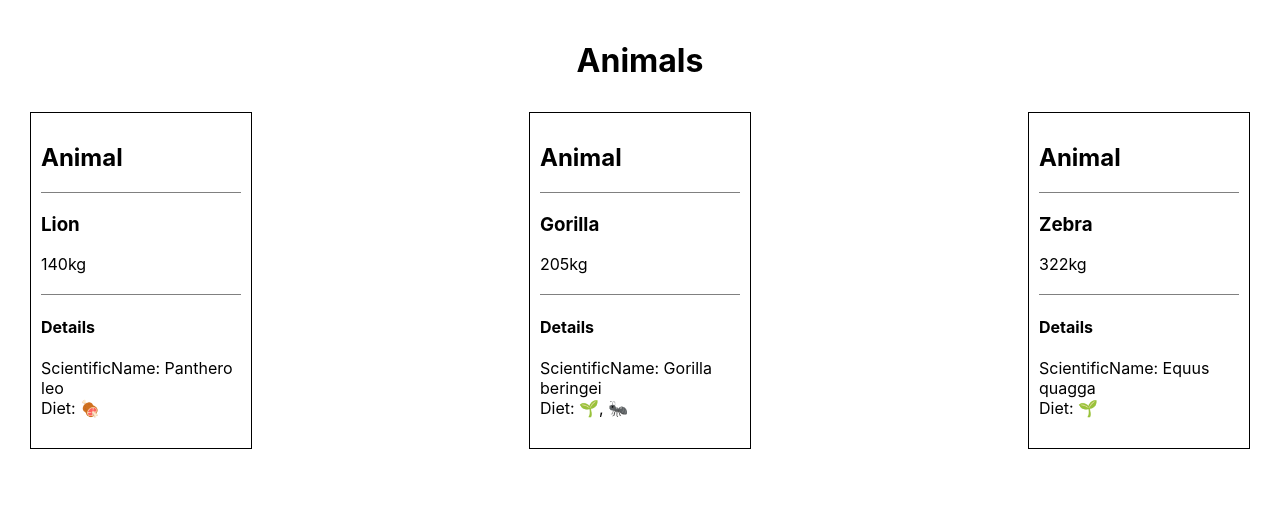
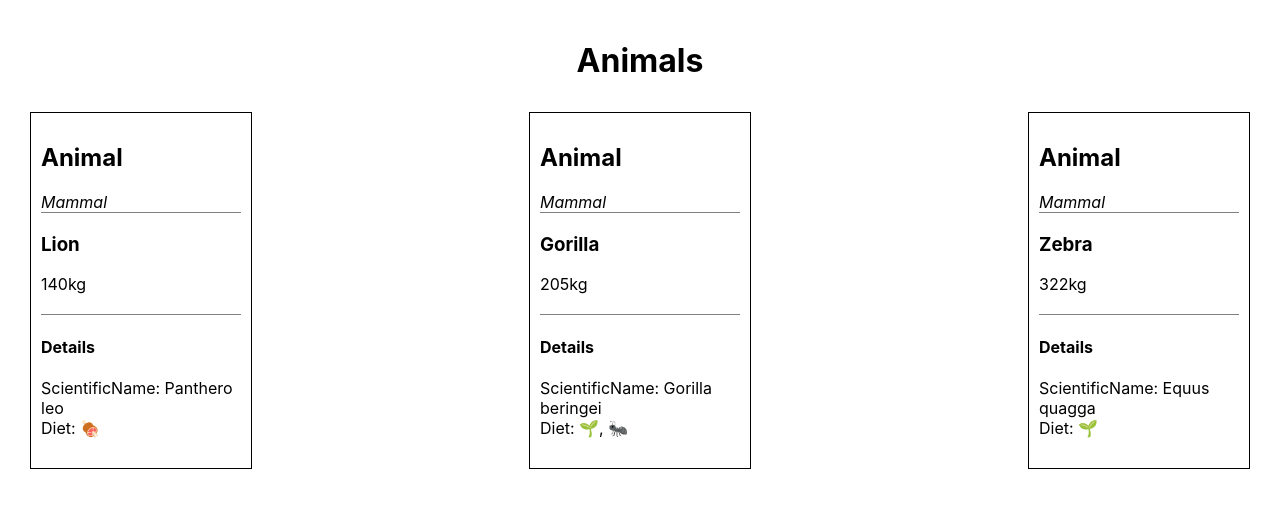
Before and after one commit to topcook/myReactApp, a React (Create React App) app: page / in a window 1280 px wide. Shown: the top 508 px of the page. Built offline with nearby package versions, Linux system fonts and the light colour scheme.

Commit message:
I added details props to Card component.

```diff
--- a/src/components/AnimalCard/AnimalCard.js
+++ b/src/components/AnimalCard/AnimalCard.js
@@ -7,7 +7,7 @@
 export default function AnimalCard({name, size, ...props}) {
 
     return(
-        <Card title = "Animal">
+        <Card title = "Animal" details= {<em>Mammal</em>}>
             <h3>{name}</h3>
             <div>{size}kg</div>
             <AnimalDetails {...props} />
--- a/src/components/Card/Card.js
+++ b/src/components/Card/Card.js
@@ -2,11 +2,12 @@
 import Proptypes from 'prop-types';
 import './Card.css';
 
-export default function Card({children, title}) {
+export default function Card({children, details, title}) {
   return(
     <div className="card">
       <div className="card-details">
         <h2>{title}</h2>
+        {details}
       </div>
       {children}
     </div>
@@ -18,5 +19,10 @@
     Proptypes.arrayOf(Proptypes.element),
     Proptypes.element.isRequired
   ]),
+  details: Proptypes.element,
   title: Proptypes.string.isRequired
 }
+
+Card.defaultProps = {
+  details: null
+}
```
